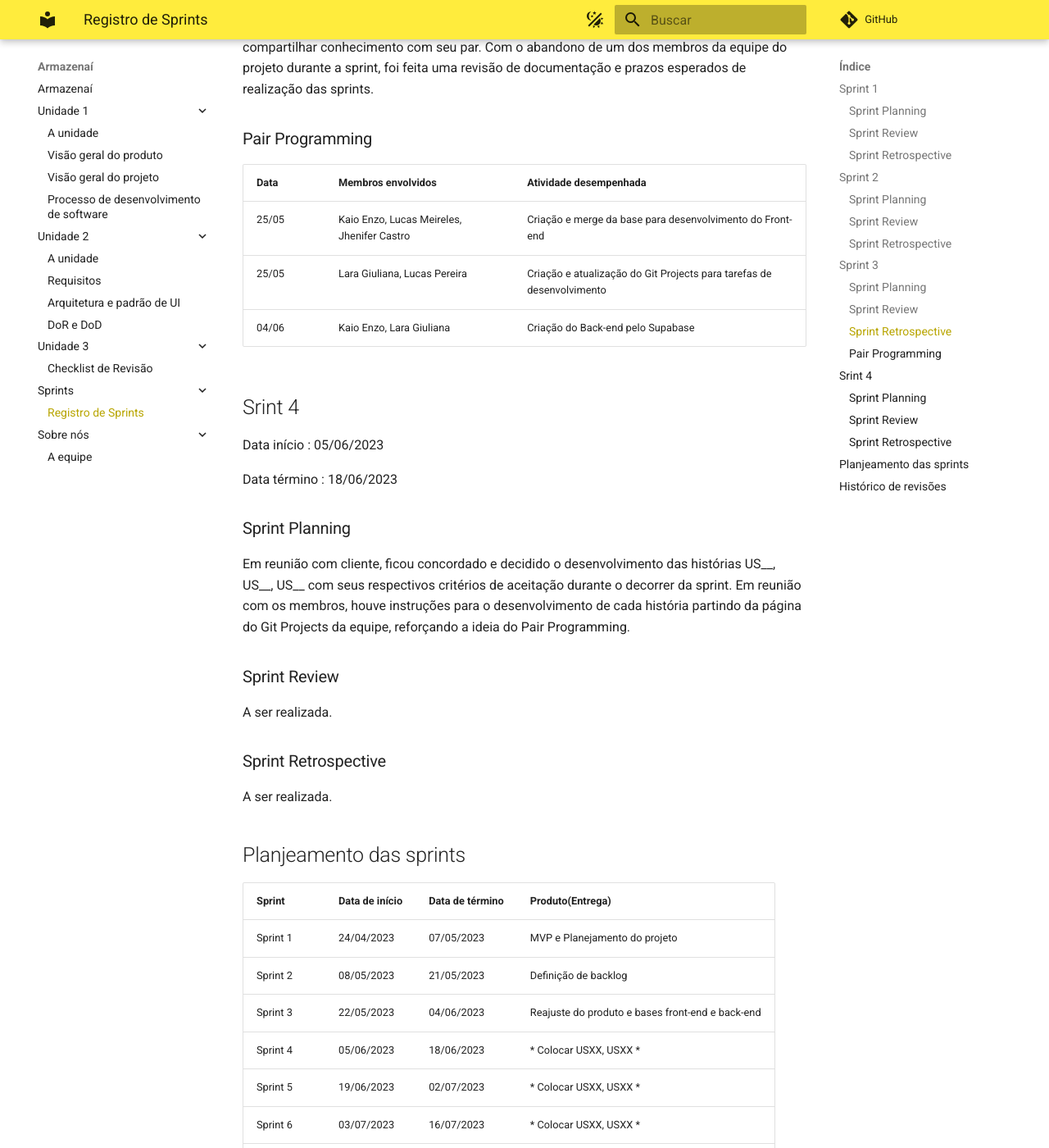
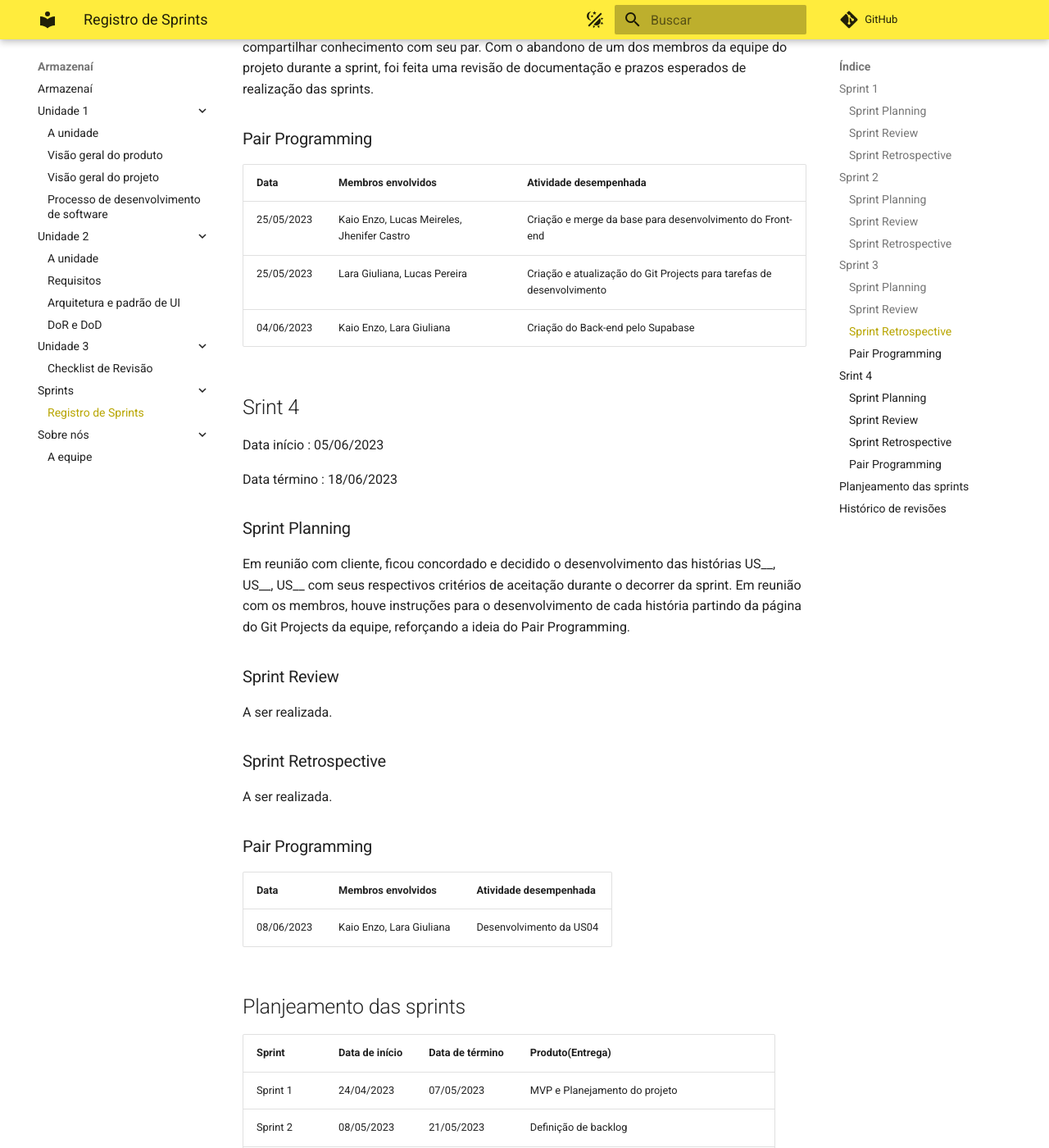
Before and after one commit to mdsreq-fga-unb/2023.1-Armazenai, an MkDocs documentation site: the page built from docs/Sprints/sprints.md, in a window 1280 px wide and 1400 px high, scrolled down 2132 px. Shown: the whole window at 82% size. Built offline with MkDocs 1.6.1 and Material for MkDocs 9.7.7, drawn with Linux system fonts in a browser that asks for light colours; comment, search, counter and statistics services are not loaded.

Commit message:
[docs]: atualização sprint 4

```diff
--- a/docs/Sprints/sprints.md
+++ b/docs/Sprints/sprints.md
@@ -58,9 +58,9 @@ A equipe se reuniu em sala para discutir sobre a realização de Pair Programmin
 
 | Data | Membros envolvidos | Atividade desempenhada |
 |--- |--- |--- |
-| 25/05 | Kaio Enzo, Lucas Meireles, Jhenifer Castro | Criação e merge da base para desenvolvimento do Front-end |
-| 25/05 | Lara Giuliana, Lucas Pereira | Criação e atualização do Git Projects para tarefas de desenvolvimento |
-| 04/06 | Kaio Enzo, Lara Giuliana | Criação do Back-end pelo Supabase |
+| 25/05/2023 | Kaio Enzo, Lucas Meireles, Jhenifer Castro | Criação e merge da base para desenvolvimento do Front-end |
+| 25/05/2023 | Lara Giuliana, Lucas Pereira | Criação e atualização do Git Projects para tarefas de desenvolvimento |
+| 04/06/2023 | Kaio Enzo, Lara Giuliana | Criação do Back-end pelo Supabase |
 
 
 ## Srint 4
@@ -78,6 +78,11 @@ A ser realizada.
 
 ### Sprint Retrospective
 A ser realizada.
+
+### Pair Programming
+| Data | Membros envolvidos | Atividade desempenhada |
+|--- |--- |--- |
+| 08/06/2023 | Kaio Enzo, Lara Giuliana | Desenvolvimento da US04 |
 
 ## Planjeamento das sprints
 | Sprint | Data de início | Data de término | Produto(Entrega) |
```
